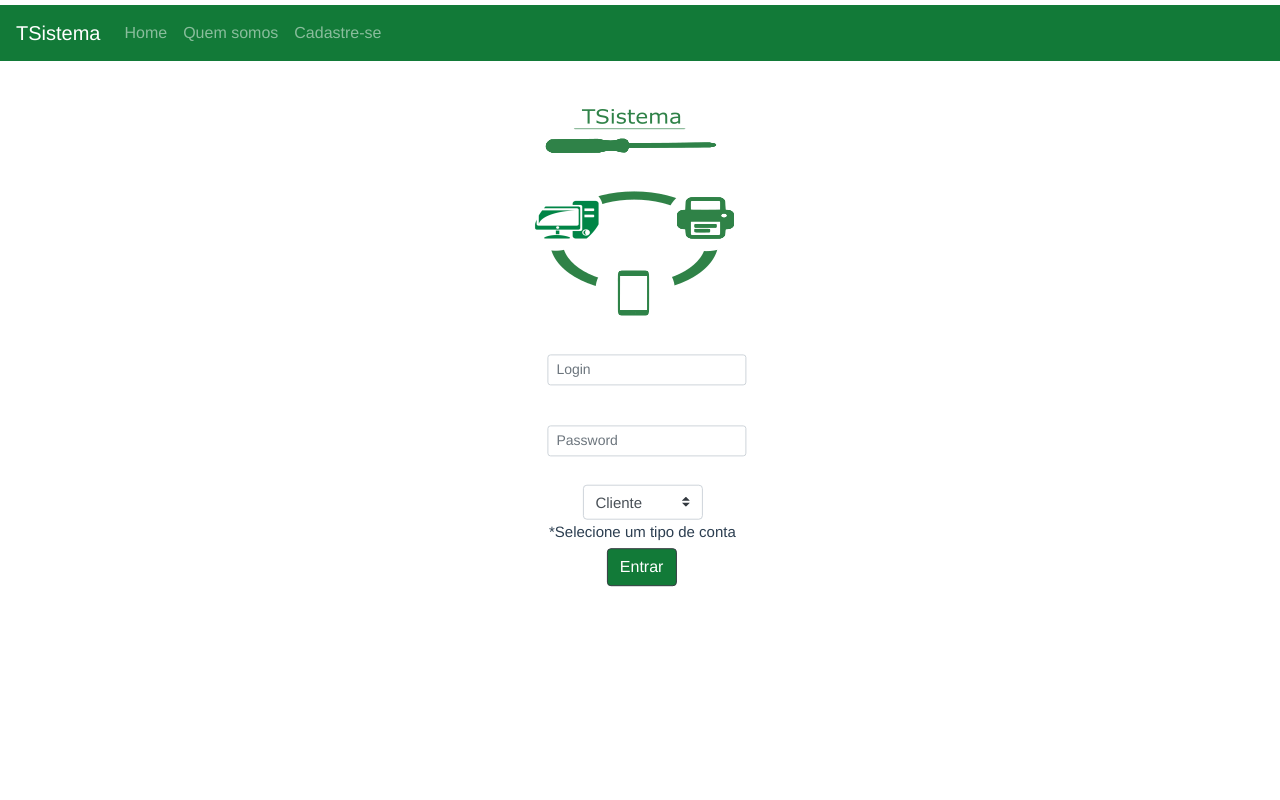
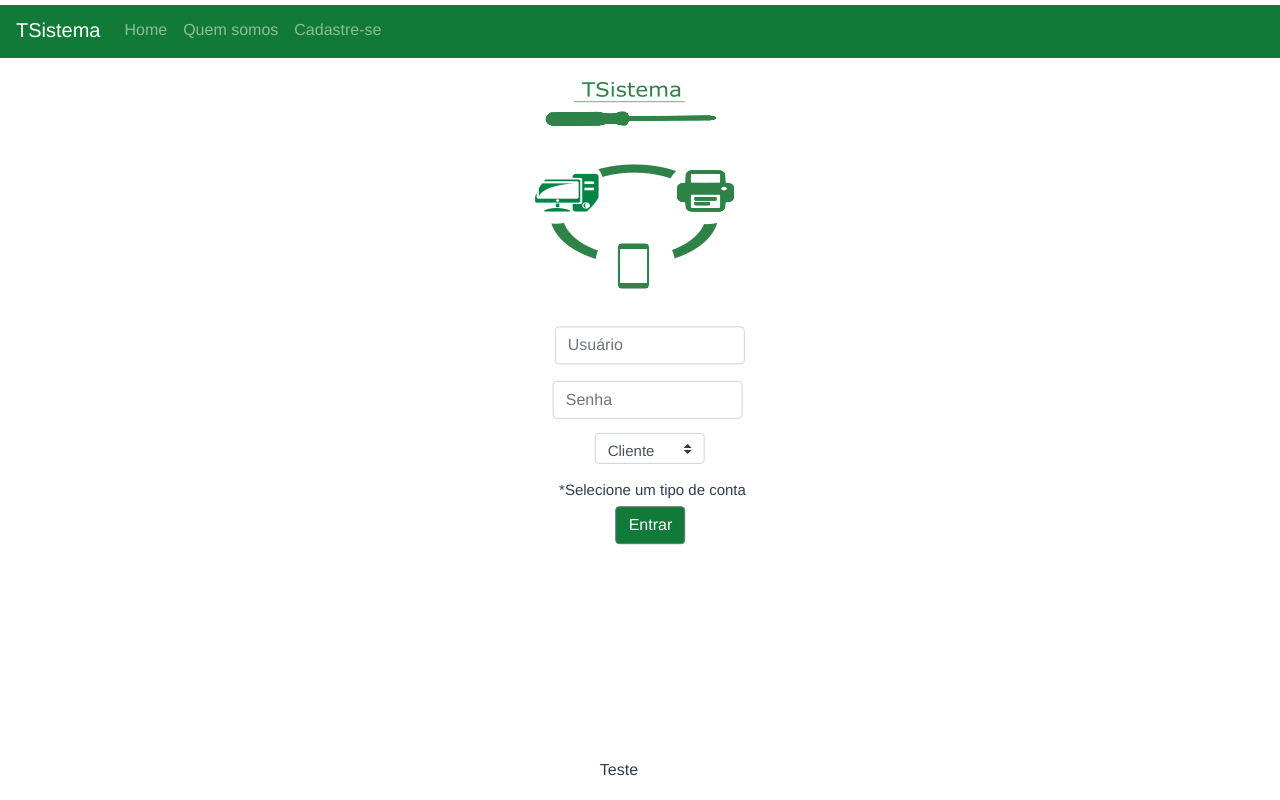
Before and after one commit to bartoalheiros/Desenvolvimento-Web-, a Vue app in the folder boot-project/: page /#/ in a window 1280 px wide. Built offline with nearby package versions, Linux system fonts and the light colour scheme.

Commit message:
tags modificadas
Tags modificadas de bootstrap para bootstrap-vue

```diff
--- a/boot-project/src/App.vue
+++ b/boot-project/src/App.vue
@@ -1,6 +1,6 @@
 <template>
   <div id="app">
-    <nav class="navbar navbar-expand-md navbar-dark" style="background-color: #127a38;">
+    <nav class="navbar navbar-expand-md navbar-dark">
 
       <b-navbar-toggle target="nav_collapse"></b-navbar-toggle>
 
@@ -12,32 +12,10 @@
           <b-nav-item href="#/">Home</b-nav-item>
           <b-nav-item href="#/sobre">Quem somos</b-nav-item>
           <b-nav-item href="#/cadastro">Cadastre-se</b-nav-item>
-          <!-- <b-nav-item href="#" disabled>Disabled</b-nav-item> -->
         </b-navbar-nav>
 
         <!-- Right aligned nav items -->
         <b-navbar-nav class="ml-auto">
-
-          <!-- <b-nav-form>
-            <b-form-input size="sm" class="mr-sm-2" type="text" placeholder="Search"/>
-            <b-button size="sm" class="my-2 my-sm-0" type="submit">Search</b-button>
-          </b-nav-form>
-
-          <b-nav-item-dropdown text="Lang" right>
-            <b-dropdown-item href="#">EN</b-dropdown-item>
-            <b-dropdown-item href="#">ES</b-dropdown-item>
-            <b-dropdown-item href="#">RU</b-dropdown-item>
-            <b-dropdown-item href="#">FA</b-dropdown-item>
-          </b-nav-item-dropdown> -->
-
-          <!-- <b-nav-item-dropdown right> -->
-            <!-- Using button-content slot -->
-            <!-- <template slot="button-content">
-              <em>User</em>
-            </template>
-            <b-dropdown-item href="#">Profile</b-dropdown-item>
-            <b-dropdown-item href="#">Signout</b-dropdown-item>
-          </b-nav-item-dropdown> -->
         </b-navbar-nav>
 
       </b-collapse>
@@ -54,13 +32,5 @@
   }
 </script>
 
-<style>
-#app {
-  font-family: 'Avenir', Helvetica, Arial, sans-serif;
-  -webkit-font-smoothing: antialiased;
-  -moz-osx-font-smoothing: grayscale;
-  text-align: center;
-  color: #2c3e50;
-  margin-top: 5px;
-}
+<style scoped src="./css/app.css">
 </style>
--- a/boot-project/src/components/Home.vue
+++ b/boot-project/src/components/Home.vue
@@ -1,33 +1,42 @@
 <template>
-  <div class="container"> <br><br>
-    <img src="../assets/logo.png"><br><br>
-    <div class="well col-md-3">
-      <form>
-        <div class="form-row">
-          <div class="form-group">
-           <label for="login"></label>
-           <input type="text" class="form-control form-control-sm" id="login" aria-describedby="login" placeholder="Login">
-         </div>
-       </div>
-       <div class="form-row">
-         <div class="form-group">
-          <label for="exampleInputPassword1"></label>
-          <input type="password" class="form-control form-control-sm" id="exampleInputPassword1" placeholder="Password">
-        </div>
+  <b-container><br>
+    <img src="../assets/logo.png"><br>
+
+    <b-form>
+      <label for="login"></label>
+      <b-row id="user" :key="type1">
+        <b-col sm="3">
+          <label :for="`type-${type1}`"></label>
+        </b-col>
+        <b-col sm="9">
+          <b-form-input :id="`type-${type1}`" :type="type1" placeholder="Usuário"></b-form-input>
+        </b-col>
+      </b-row><br><br>
+
+      <b-row id="password" :key="type2">
+        <b-col sm="3">
+          <label :for="`type-${type2}`"></label>
+        </b-col>
+        <b-col sm="9">
+          <b-form-input :id="`type-${type2}`" :type="type2" placeholder="Senha"></b-form-input>
+        </b-col>
+      </b-row>
+
+      <div id="combo">
+        <b-form-select v-model="selected" :options="options" class="mb-3" size="sm">
+        </b-form-select>
       </div>
-    </form>
-    <div class="well2">
-      <select id="comboPrivilegio" class="custom-select custom-select-sm">
-        <option value="1">Cliente</option>
-        <option value="2">Técnico</option>
-        <option value="3">Recepção</option>
-      </select>
       <label id="legenda" for="comboPrivilegio">*Selecione um tipo de conta</label><br><br>
     </div>
-    <div class="well3">
-      <input type="submit" name="entrar" data-toggle="button" class="btn btn-dark btn-warning" value="Entrar" style="background-color: #127a38;"></div>
+    <div id="loginBttn">
+     <b-button :pressed="false" style="background-color: #127a38;">Entrar</b-button>
     </div>
+  </b-form>
+  <br><br><br><br>
+  <div id="quemSomos" ref="quemSomos">
+    <p>Teste</p>
   </div>
+</b-container>
 </template>
 
 <script>
@@ -37,74 +46,19 @@
       return {
         msg: 'Cadastro.',
         showDismissibleAlert: false,
-        type_text: 'text'
+        type1: 'text',
+        type2: 'password',
+        selected: 'a',
+        options: [
+        { value: 'a', text: 'Cliente' },
+        { value: 'b', text: 'Técnico' },
+        { value: 'c', text: 'Recepção' }
+        ]
       }
     }
   }
 </script>
 
 <!-- Add "scoped" attribute to limit CSS to this component only -->
-<style scoped>
-h1, h2 {
-  font-weight: normal;
-}
-
-ul {
-  list-style-type: none;
-  padding: 0;
-}
-
-li {
-  display: inline-block;
-  margin: 0 10px;
-}
-
-a {
-  color: #42b983;
-}
-
-.btn-primary {
-  background-color: #127a38;
-  border-color: #127a38;
-}
-
-.btn-primary:active {
-  background: #0A4520;
-}
-
-.container {
- position: relative;
-}
-
-.well {
- position: absolute;
- top: 60%;
- right: 50%;
- transform: translate(64%, 70%);
-}
-
-.well2 {
- position: absolute;
- top: 70%;
- right: 50%;
- transform: translate(35%, 60%);
-}
-
-.well3 {
- position: absolute;
- top: 70%;
- right: 50%;
- transform: translate(-5%, 310%);
-}
-
-#comboPrivilegio {
-  height: 35px;
-  width: 120px;
-  font-size: 15px;
-}
-
-#legenda {
-  font-size: 15px;
-  width: 250px;
-}
+<style scoped src="./css/home.css">
 </style>
--- /dev/null
+++ b/boot-project/src/components/css/home.css
@@ -0,0 +1,73 @@
+h1, h2 {
+  font-weight: normal;
+}
+
+ul {
+  list-style-type: none;
+  padding: 0;
+}
+
+li {
+  display: inline-block;
+  margin: 0 10px;
+}
+
+a {
+  color: #42b983;
+}
+
+.btn-primary {
+  background-color: #127a38;
+  border-color: #127a38;
+}
+
+.btn-primary:active {
+  background: #0A4520;
+}
+
+.container {
+ position: relative;
+}
+
+#user {
+ position: absolute;
+ top: 60%;
+ right: 56%;
+ transform: translate(59%, 30%);
+}
+
+#password {
+ position: absolute;
+ top: 70%;
+ right: 50%;
+ transform: translate(35%, 60%);
+}
+
+#combo {
+ position: absolute;
+ top: 80%;
+ right: 45%;
+ transform: translate(7%, 70%);
+ font-size: 20px;
+}
+
+#loginBttn {
+ position: absolute;
+ top: 70%;
+ right: 50%;
+ transform: translate(65%, 390%);
+}
+
+#legenda {
+  position: absolute;
+  font-size: 15px;
+  width: 250px;
+  transform: translate(-45%, 610%);
+}
+
+#quemSomos {
+ position: absolute;
+ top: 70%;
+ right: 50%;
+ transform: translate(-5%, 1000%);
+}
--- /dev/null
+++ b/boot-project/src/css/app.css
@@ -0,0 +1,13 @@
+#app {
+  font-family: 'Avenir', Helvetica, Arial, sans-serif;
+  -webkit-font-smoothing: antialiased;
+  -moz-osx-font-smoothing: grayscale;
+  text-align: center;
+  color: #2c3e50;
+  margin-top: 5px;
+}
+
+.navbar {
+  background-color: #127a38;
+  padding-top: 5px;
+}
--- a/boot-project/src/main.js
+++ b/boot-project/src/main.js
@@ -6,6 +6,8 @@ import App from './App'
 import router from './router'
 import 'bootstrap/dist/css/bootstrap.min.css'
 import 'bootstrap-vue/dist/bootstrap-vue.css'
+import 'jquery/dist/jquery.min.js'
+import 'expose-loader?$!expose-loader?jQuery!jquery'
 
 Vue.use(BootstrapVue)
 Vue.config.productionTip = false
```
Also changed, not shown: boot-project/package.json (+18 -16 lines), 1 other file (tests, documents, lock files or other folders).
